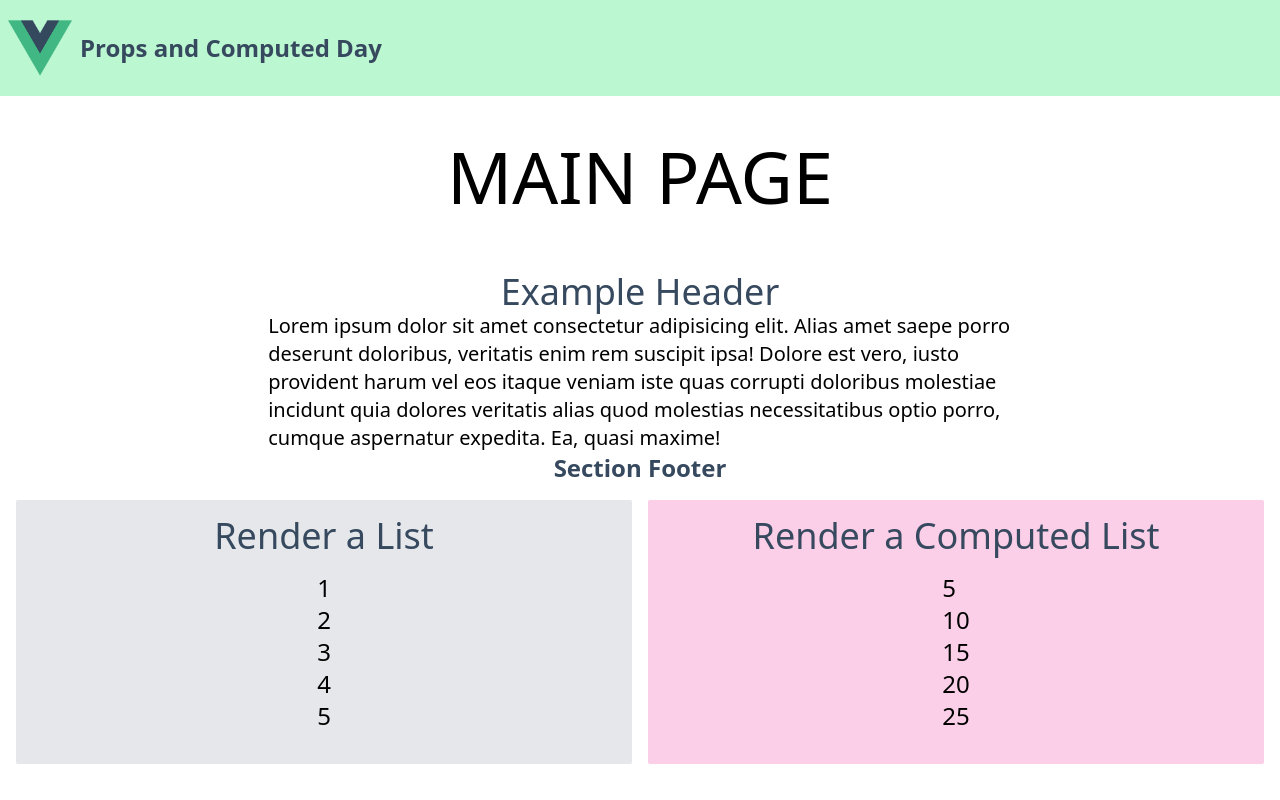
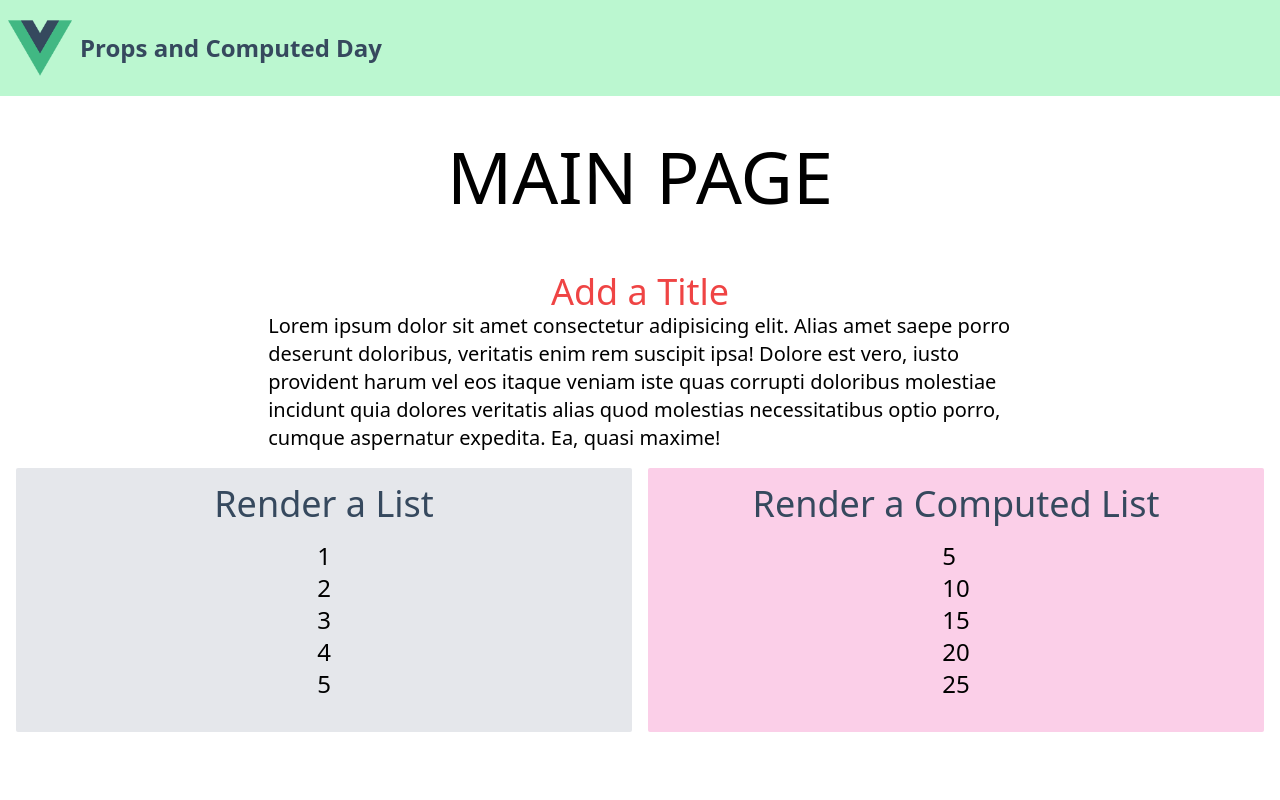
Before and after one commit to ashx3s/vue-demo, a Vue app: page / in a window 1280 px wide. Built offline with nearby package versions, Linux system fonts and the light colour scheme; the HTML template or start-up script is replaced by a standard one.

Commit message:
added some conditional rendering and cleaner slot organization

```diff
--- a/src/App.vue
+++ b/src/App.vue
@@ -5,20 +5,14 @@
     <h1 class="text-5xl uppercase md:text-6xl lg:text-7xl">Main Page</h1>
   </header>
 
-  <BaseSection>
-    <template #section-header>
-      <BaseSectionHeader :title="sectionHeaderTitle" />
-    </template>
-    <template #section-body>
+  <BaseSection :title="sectionTitle">
+    <template #content>
       <p class="max-w-prose text-xl mx-auto">
         Lorem ipsum dolor sit amet consectetur adipisicing elit. Alias amet saepe porro deserunt
         doloribus, veritatis enim rem suscipit ipsa! Dolore est vero, iusto provident harum vel eos
         itaque veniam iste quas corrupti doloribus molestiae incidunt quia dolores veritatis alias
         quod molestias necessitatibus optio porro, cumque aspernatur expedita. Ea, quasi maxime!
       </p>
-    </template>
-    <template #section-footer>
-      <p class="text-2xl text-black font-semibold mx-auto">Section Footer</p>
     </template>
   </BaseSection>
 
@@ -57,7 +51,7 @@ import BaseSection from './components/BaseSection.vue';
 import BaseSectionHeader from './components/BaseSectionHeader';
 
 // Variables
-const sectionHeaderTitle = 'Example Header';
+const sectionTitle = 'Demo Section';
 
 const numberArray = [1, 2, 3, 4, 5];
 const multipliedArray = computed(() => {
--- a/src/components/BaseSection.vue
+++ b/src/components/BaseSection.vue
@@ -1,11 +1,22 @@
 <template>
   <section class="flex flex-col rounded-sm py-4">
-    <BaseSectionHeader />
-    <slot name="section-header"></slot>
-    <slot name="section-body"></slot>
-    <slot name="section-footer"></slot>
+    <header v-if="!headerTrigger" class="grid place-items-center text-center">
+      <h2 class="text-red-500 text-3xl md:text-4xl font-medium">Add a Title</h2>
+    </header>
+    <header v-else class="grid place-items-center text-center mx-1">
+      <h2 class="text-black text-3xl md:text-4xl font-medium">{{ props.title }}</h2>
+    </header>
+
+    <slot name="content"></slot>
   </section>
 </template>
+
 <script setup>
 import BaseSectionHeader from './BaseSectionHeader';
+const props = defineProps({
+  title: {
+    type: String
+  }
+});
+const headerTrigger = false;
 </script>
--- a/src/components/BaseSectionHeader.vue
+++ b/src/components/BaseSectionHeader.vue
@@ -1,7 +1,6 @@
 <template>
   <header class="grid place-items-center text-center mx-1">
     <h2 class="text-black text-3xl md:text-4xl font-medium">{{ props.title }}</h2>
-    <slot></slot>
   </header>
 </template>
 
```
